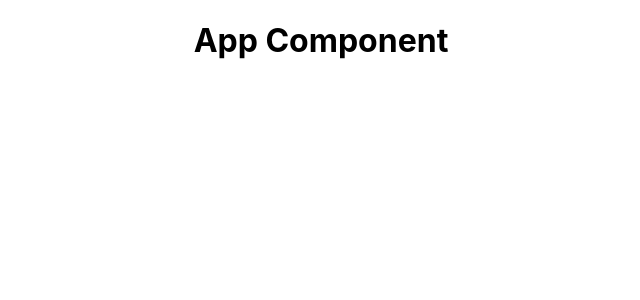
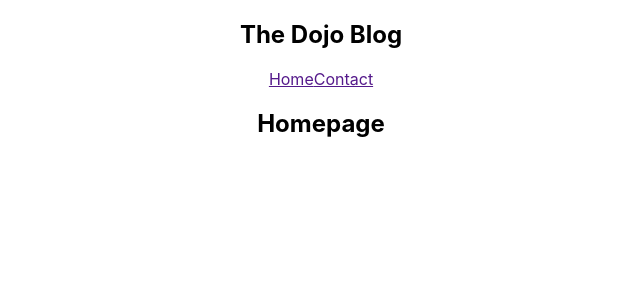
Before and after one commit to njx100/dojo-blog, a React (Create React App) app: page / in a window 1280 px wide. Shown: the top 300 px of the page, without its empty margins (319-959 px from the left). Built offline with nearby package versions, Linux system fonts and the light colour scheme.

Commit message:
update navbar

```diff
--- a/src/App.js
+++ b/src/App.js
@@ -1,4 +1,6 @@
 import "./App.css";
+import Navbar from "./NavBar";
+import Home from "./Home";
 
 function App() {
   const title = "Welcome to the new blog";
@@ -10,8 +12,9 @@
 
   return (
     <div className="App">
+      <Navbar />
       <div className="content">
-        <h1>App Component</h1>
+        <Home />
       </div>
     </div>
   );
--- /dev/null
+++ b/src/Home.js
@@ -0,0 +1,9 @@
+const Home = () => {
+  return (
+    <div className="home">
+      <h2>Homepage</h2>
+    </div>
+  );
+};
+
+export default Home;
--- a/src/NavBar.js
+++ b/src/NavBar.js
@@ -0,0 +1,13 @@
+const Navbar = () => {
+  return (
+    <nav className="navbar">
+      <h1>The Dojo Blog</h1>
+      <div className="links">
+        <a href="">Home</a>
+        <a href="">Contact</a>
+      </div>
+    </nav>
+  );
+};
+
+export default Navbar;
```
